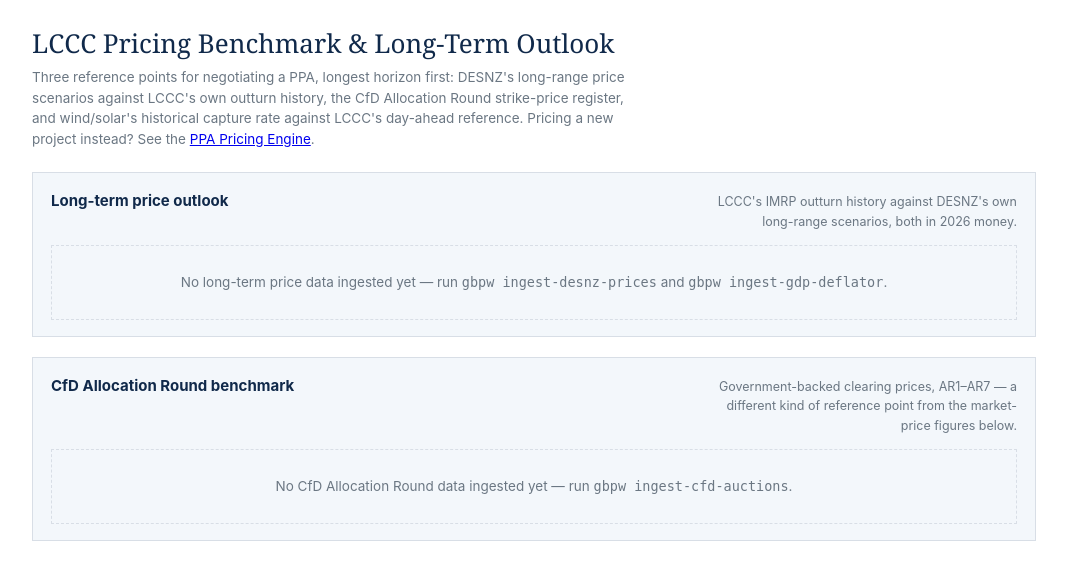
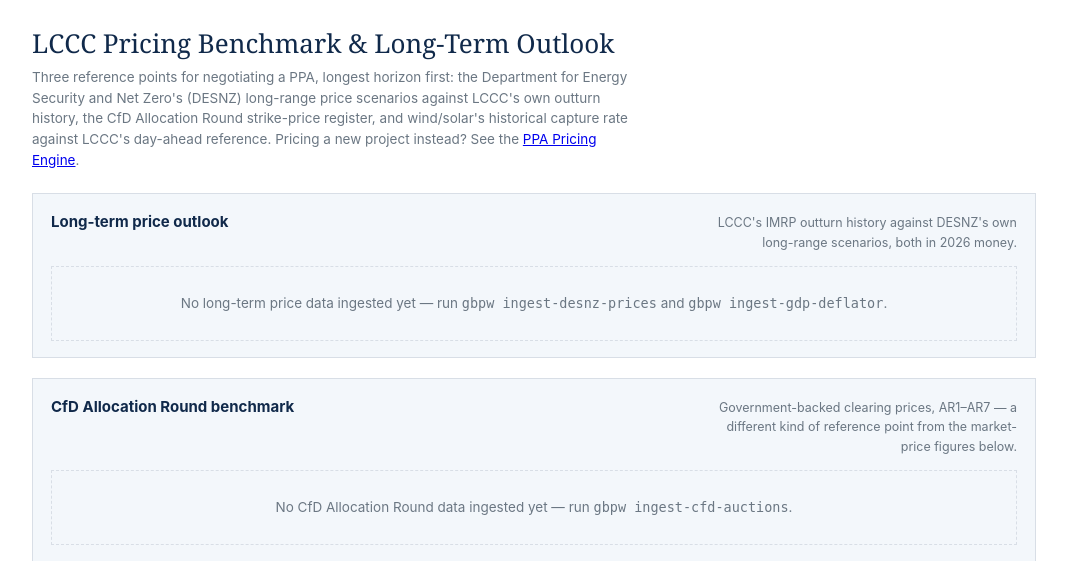
Before and after one commit to IanMIsik/Mazao-Market-Intelligence, a FastAPI app: page /ppa in a window 1280 px wide. Shown: the part 122-683 px from the top of the page, without its empty margins (106-1173 px from the left). Run offline with FastAPI, Linux system fonts and the light colour scheme; data that the repository does not hold is empty.

Commit message:
Spell out DESNZ on first mention in PPA Tools byline

```diff
--- a/src/gbpw/web/templates/ppa_tools.html
+++ b/src/gbpw/web/templates/ppa_tools.html
@@ -9,8 +9,9 @@
 </header>
 
 <h1>LCCC Pricing Benchmark &amp; Long-Term Outlook</h1>
-<p class="byline">Three reference points for negotiating a PPA, longest horizon first: DESNZ's long-range
-price scenarios against LCCC's own outturn history, the CfD Allocation Round strike-price register, and
+<p class="byline">Three reference points for negotiating a PPA, longest horizon first: the Department for Energy
+Security and Net Zero's (DESNZ) long-range price scenarios against LCCC's own outturn history, the CfD
+Allocation Round strike-price register, and
 wind/solar's historical capture rate against LCCC's day-ahead reference.
 Pricing a new project instead? See the <a href="/ppa/pricing">PPA Pricing Engine</a>.</p>
 
```
